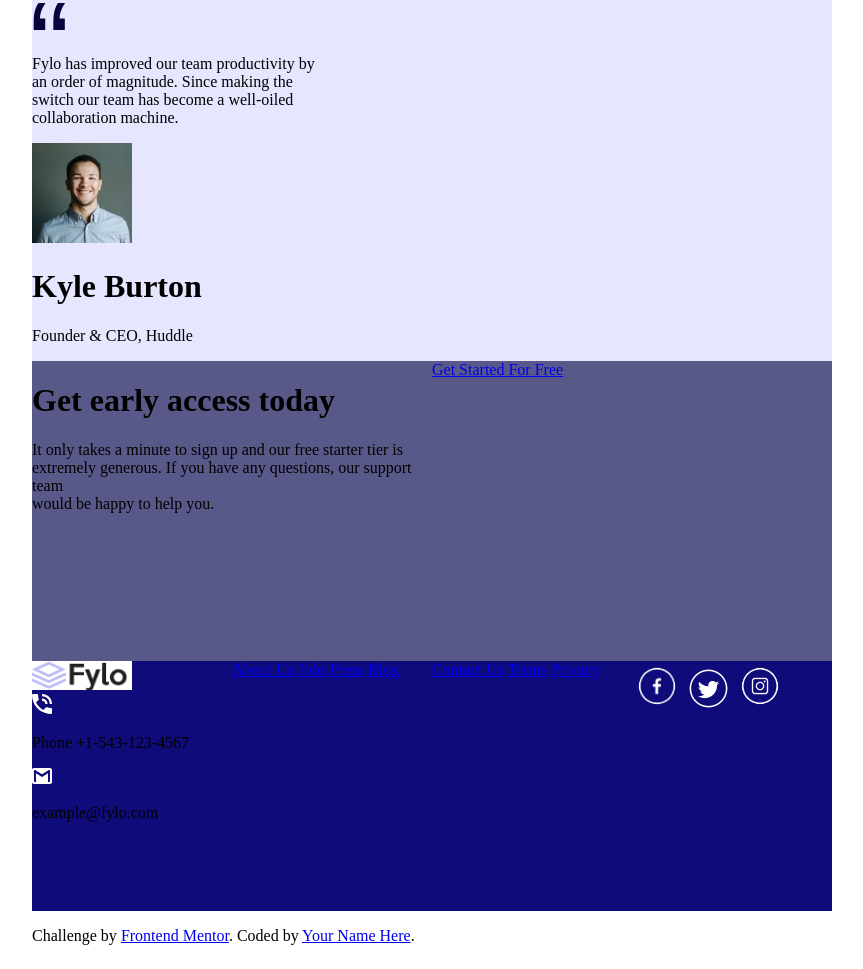
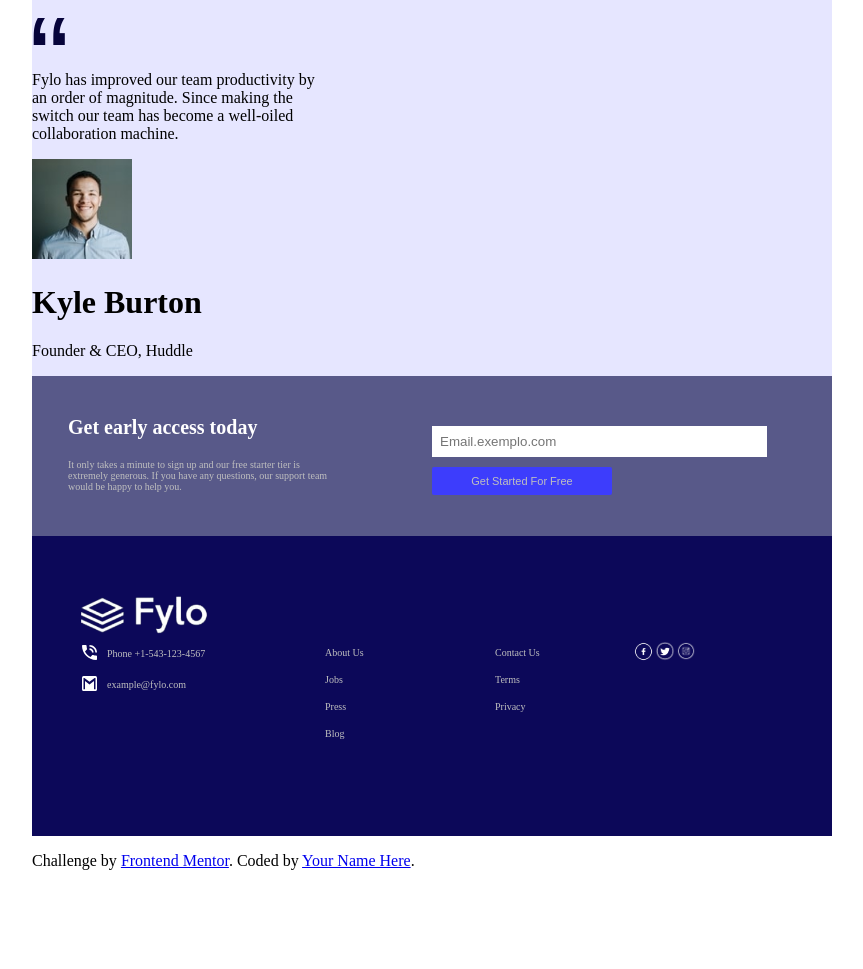
Before and after one commit to renangasparalvescabral/pagina-de-layout, a plain HTML site: page index.html in a window 1280 px wide. Shown: the part 735-1704 px from the top of the page, without its empty margins (208-1071 px from the left). After the commit the page ends 1629 px from the top, so only its background shows below. Drawn offline with Linux system fonts and the light colour scheme.

Commit message:
classificação no html, novas imgs e input inserido, juntamente com a devidas configurações no css

```diff
--- a/index.css
+++ b/index.css
@@ -39,9 +39,52 @@ body{
     justify-content: center;
     align-content: center;
     grid-template-columns: 400px 400px;
-    grid-template-rows: 300px;
+    grid-template-rows: 160px;
     background-color:  hsl(238, 22%, 44%);
 }
+
+
+.text-get{
+    color: white;
+    margin-top: 40px;
+    margin-left: 36px;
+    font-size: 20px;
+}
+
+.paragrafo-get{
+    color: hsl(0, 0%, 75%);
+    font-size: 10px;
+    margin-top: 20px;
+    margin-left: 36px;
+}
+
+.class-link{
+    margin-top: 50px;
+    display: flex;
+    flex-direction: column;
+}
+
+.link-type{
+    margin-right: 65px;
+    border-width: 0px;
+    border: none;
+    outline: 0;
+    margin-bottom: 10px;
+    padding: 8px;
+}
+
+.link-get{
+    text-decoration: none;
+    background-color: rgb(61, 61, 252);
+    color:  hsl(0, 0%, 75%);
+    border-radius: 2px;
+    margin-right: 220px;
+    font-size: 11px;
+    padding: 8px;
+    border-width: 0px;
+
+}
+
 
 /*............................................*/
 
@@ -50,7 +93,92 @@ body{
     justify-content: center;
     align-content: center;
     grid-template-columns: 200px 200px 200px 200px;
-    grid-template-rows: 250px;
-    background-color: hsl(243, 84%, 26%) ;
+    grid-template-rows: 300px;
+    background-color: hsl(243, 84%, 19%) ;
+}
+
+.foto-fylo{
+    margin-top: 40px;
+    margin-left: 36px;
+    margin-bottom: -20px;
+}
+
+.class-phone{
+    display: flex;
+    margin-left: 50px;
+}
+
+.foto-phone{
+    width: 15px;
+    height: 15px;
+    margin-top: 17px;
+}
+
+.text-phone{
+    color: hsl(0, 0%, 75%);
+    font-size: 10px;
+    margin-top: 20px;
+    padding-left: 10px;
+}
+
+.class-email{
+    display: flex;
+    margin-top: -10px;
+    margin-left: 50px;
+}
+
+.foto-email{
+    width: 15px;
+    height: 15px;
+    margin-top: 17px;
+}
+
+.class-about{
+    display: flex;
+    flex-direction: column;
+    margin-top: 103px;
+    margin-left: 85px;
+    font-size: 10px;
+}
+
+.class-about a{
+    padding: 8px;
+    color: hsl(0, 0%, 75%);
+    text-decoration: none;
+}
+
+.class-contact{
+    display: flex;
+    flex-direction: column;
+    margin-top: 103px;
+    margin-left: 55px;
+    font-size: 10px;
+}
+
+.class-contact a{
+    padding: 8px;
+    color: hsl(0, 0%, 75%);
+    text-decoration: none;
+}
+
+.class-icones{
+    display: flex;
+    margin-top: 104px;
 
 }
+
+.foto-face{
+    width: 23px;
+    height: 23px;
+}
+
+.foto-twiter{
+    margin-top: 1px;
+    width: 20px;
+    height: 20px;
+}
+
+.foto-instagran{
+    width: 22px;
+    height: 22px;
+}
--- a/index.html
+++ b/index.html
@@ -50,7 +50,7 @@ The designs were created to the following widths:
 <body>
 
   <div class="class-cabecalho">
-    <img class="img-cabecalho" src="./images/fylo-logo.png" width="100">
+    <img class="img-cabecalho" src="./images/fylo-logo_2-removebg-preview.png" width="100">
     <a class="class-features" href="Features">Features</a>
     <a class="class-team" href="Team">Team</a>
     <a class="class-sign" href="Sign In">Sign In</a>
@@ -116,50 +116,55 @@ The designs were created to the following widths:
 
   <div class="container-3">
     <div>
-      <h1>Get early access today</h1>
-      <p>It only takes a minute to sign up and our free starter tier is<br>
-        extremely generous. If you have any questions, our support team<br>
+      <h1 class="text-get" >Get early access today</h1>
+      <p class="paragrafo-get" >It only takes a minute to sign up and our free starter tier is<br>
+        extremely generous. If you have any questions, our support team <br>
         would be happy to help you.
       </p>
     </div>
-    <div>
-      <a href="Get Started for Free">Get Started For Free</a>
-    </div>
+    <form class="class-link">
+      <input class="link-type" type="text" placeholder="Email.exemplo.com">
+      <input class="link-get" type="submit" value="Get Started For Free">
+    </form>
   </div>
 
 
   <div class="container-4">
 
     <div>
-        <img src="./images/fylo-logo.png" width="100">
-      <div>
-        <img src="./images/icon-phone.svg" width="20">
-        <p>Phone +1-543-123-4567</p>
+        <img class="foto-fylo" src="./images/fylo-logo_2-removebg-preview.png" width="150">
+
+      <div class="class-phone">
+        <img class="foto-phone" src="./images/icon-phone.svg">
+        <p class="text-phone" >Phone +1-543-123-4567</p>
       </div>
 
-      <div>
-        <img src="./images/icon-email.svg" width="20">
-        <p>example@fylo.com</p>
+      <div class="class-email">
+        <img class="foto-email" src="./images/icon-email.svg" width="20">
+        <p class="text-phone">example@fylo.com</p>
       </div>
 
     </div>
 
-    <div>
+    <div class="class-about">
       <a href="About Us">About Us</a>
       <a href="Jobs">Jobs</a>
       <a href="Press">Press</a>
       <a href="Blog">Blog</a>
     </div>
-    <div>
+
+    <div class="class-contact">
       <a href="Contact Us">Contact Us</a>
       <a href="Terms">Terms</a>
       <a href="Privacy">Privacy</a>
     </div>
-    <div>
-      <img src="./images/images-removebg-preview.png" width="50">
-      <img src="./images/twitter-removebg-preview.png" width="45">
-      <img src="./images/instagran-removebg-preview.png" width="50">
+
+    <div class="class-icones">
+      <img class="foto-face" src="./images/images-removebg-preview.png">
+      <img class="foto-twiter" src="./images/twitter-removebg-preview.png">
+      <img class="foto-instagran" src="./images/instagran-removebg-preview.png">
     </div>
+
   </div>
 
 
```
Also changed, not shown: images/fylo-logo.png (deleted), images/fylo-logo_2-removebg-preview.png (added).
